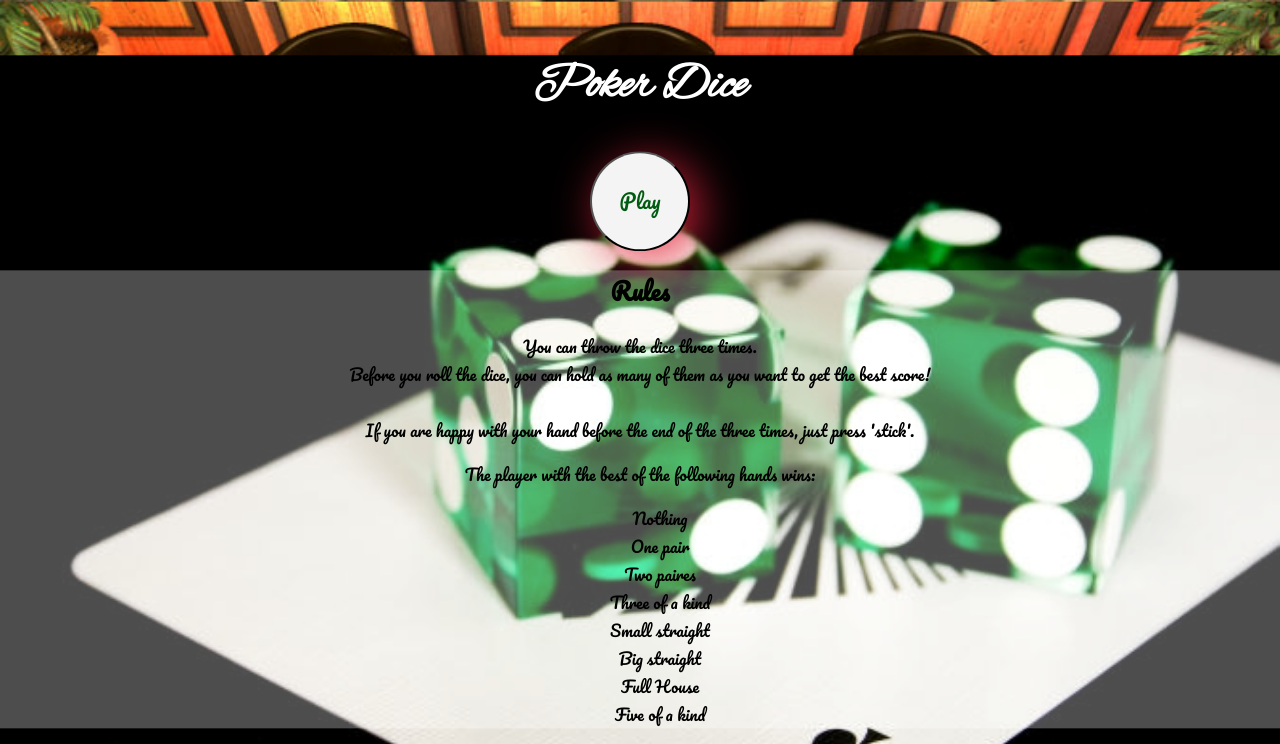
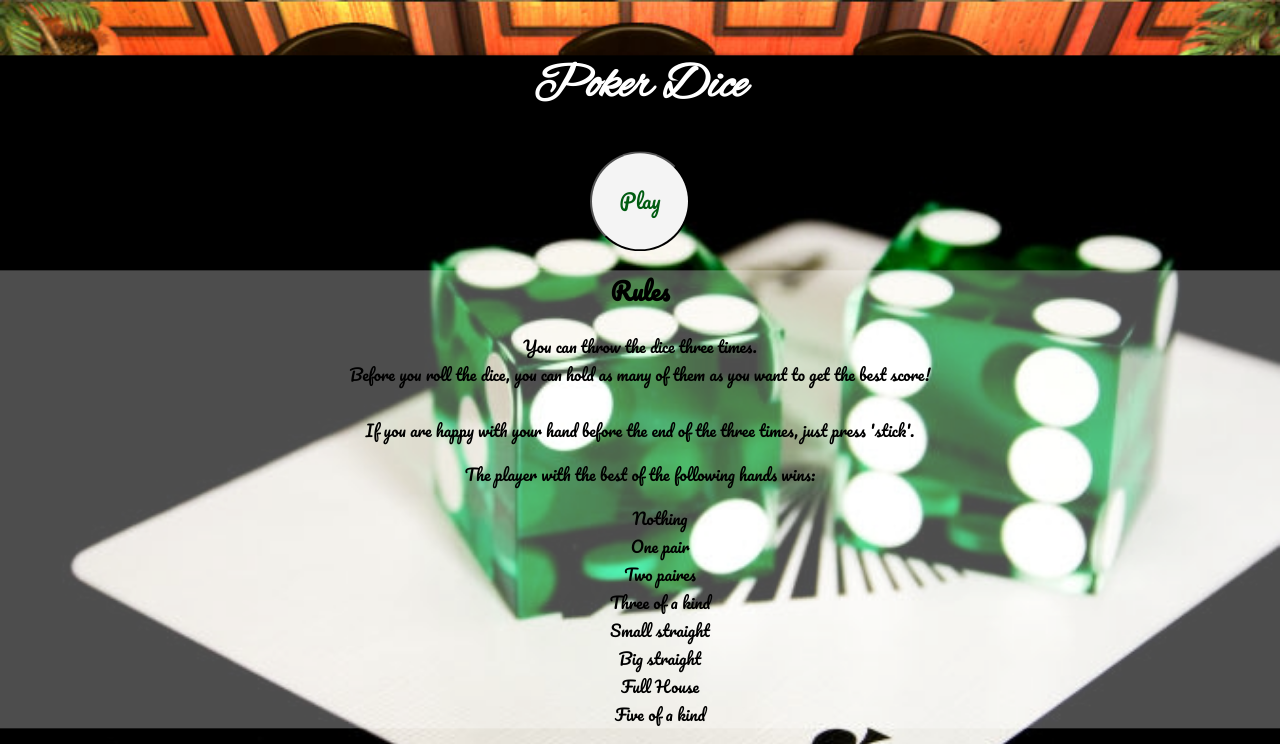
Before and after one commit to IlanHZ/WDI_Project1, a PHP site: page / in a window 1280 px wide. Shown: the top 744 px of the page. Run offline with PHP 8.4, Linux system fonts and the light colour scheme; some libraries are stand-ins or nearby versions.

Commit message:
goodVersion

```diff
--- a/css/app.css
+++ b/css/app.css
@@ -76,7 +76,8 @@ ul{
   color: white;
   list-style-type: none;
   width: 25%;
-  margin-top: 150px;
+  margin-top: 90px;
+  margin-left: 130px;
 
 }
 
@@ -175,11 +176,12 @@ ul{
   background:#F4F4F4;
   color:#005C11;
   text-align:center;
-  -webkit-box-shadow: 10px 10px 47px 0px rgba(230,37,63,0.87);
-  -moz-box-shadow: 10px 10px 47px 0px rgba(230,37,63,0.87);
-  box-shadow: 10px 10px 47px 0px rgba(230,37,63,0.87);
 }
 
 #text {
   background:rgba(255,255,255, 0.3);
 }
+/*#button{
+  margin-top: 10px;
+}
+*/
--- a/home.html
+++ b/home.html
@@ -36,9 +36,11 @@
 
     </div>
     <div class="scores">
+    <div id="button">
     <button id="start">Get started!</button>
     <button id="winner">Get Winner</button>
     <button id="refresh">Play again!</button>
+    </div>
     <h2>Scores</h2>
       <ul>
         <li id="hand1">Player 1, roll the dice!</li>
```
